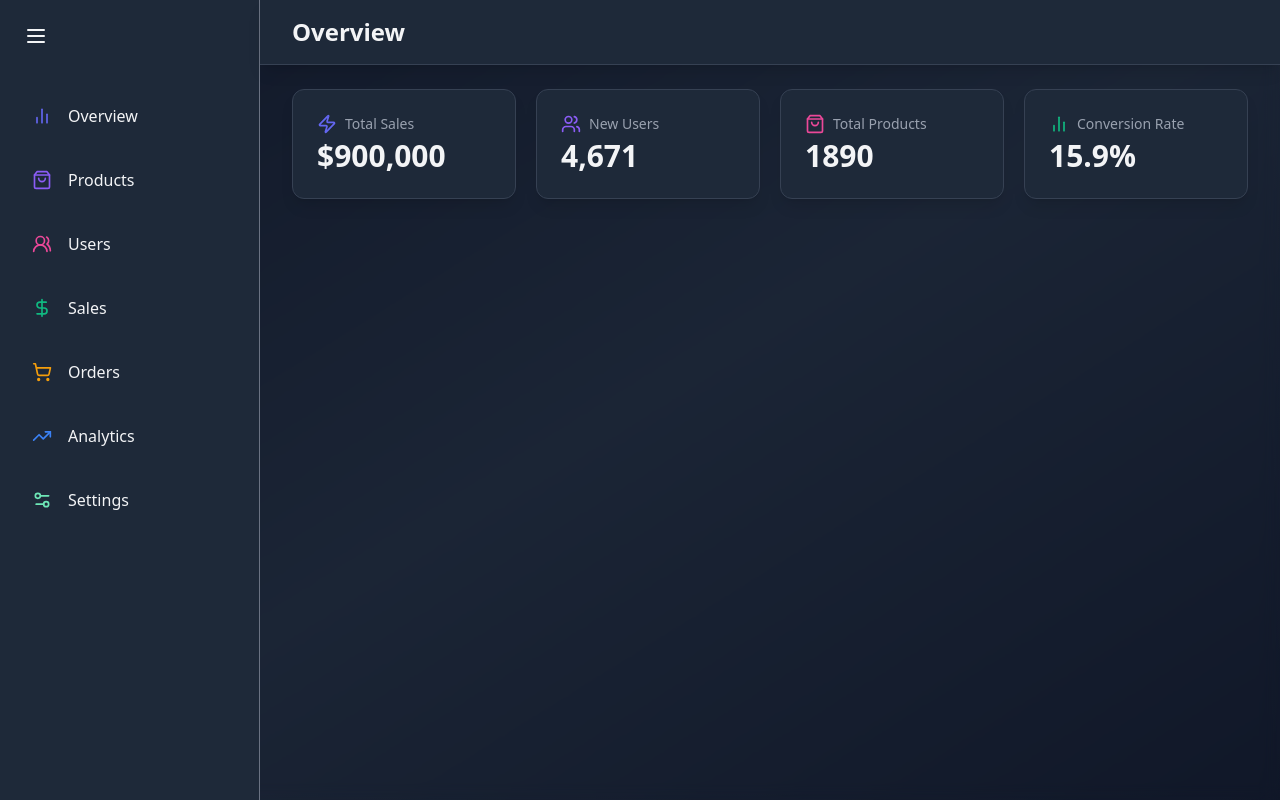
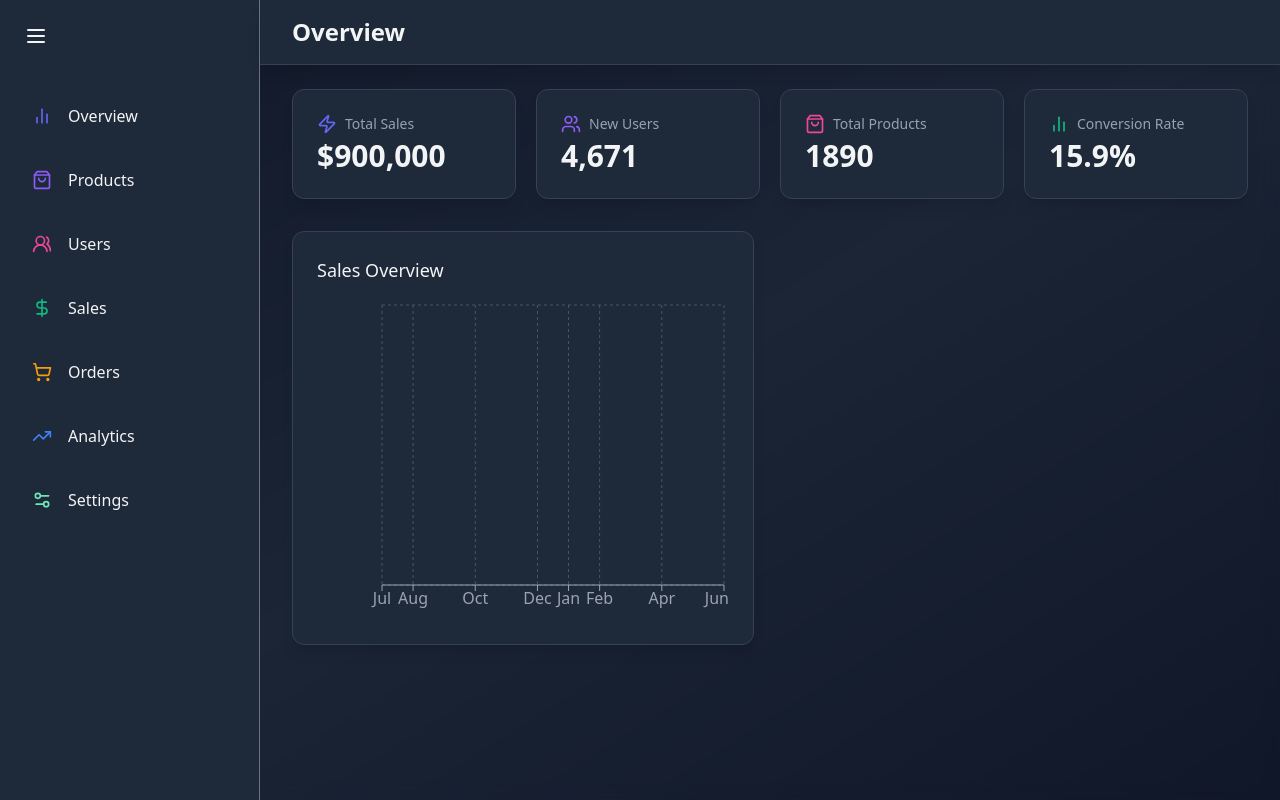
Before and after one commit to HumbleBoyy/Dashboard-Admin-Panel, a React (Vite) app: page / in a window 1280 px wide. Built offline with nearby package versions, Linux system fonts and the light colour scheme.

Commit message:
new COmmit

```diff
--- a/src/pages/Overview.jsx
+++ b/src/pages/Overview.jsx
@@ -2,6 +2,7 @@ import React from 'react'
 import { motion } from 'framer-motion';
 import { BarChart2, ShoppingBag, Users, Zap } from "lucide-react";
 import StatCard from "../components/StatCard";
+import OverviewChart from '../components/overviewComponents/OverviewChart';
 const Overview = () => {
   return (
     <div className='flex-1 overflow-auto relative'>
@@ -20,7 +21,7 @@ const Overview = () => {
 
 
         <div className='grid grid-cols-1 lg:grid-cols-2 gap-8'>
-
+           <OverviewChart/>
         </div>
       </main>
     </div>
```
